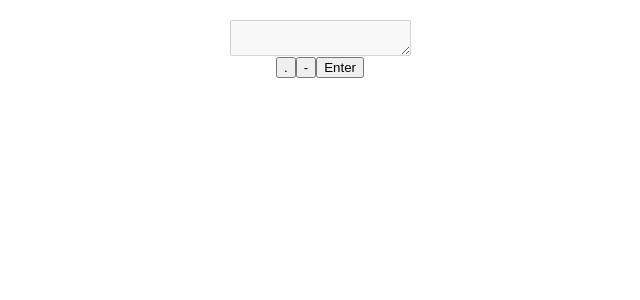
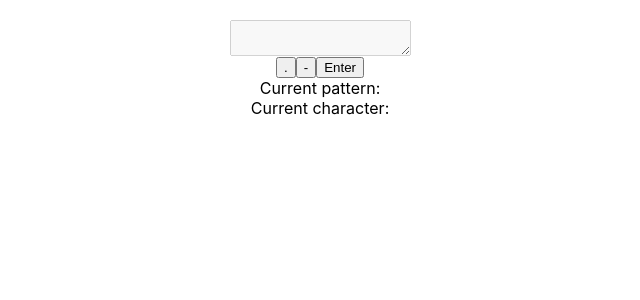
Before and after one commit to CD-Mackay/bad_ui_battles, a React (Create React App) app in the folder morse-code-input/: page / in a window 1280 px wide. Shown: the top 300 px of the page, without its empty margins (320-960 px from the left). Built offline with nearby package versions, Linux system fonts and the light colour scheme.

Commit message:
add spans to show current pattern and selected character

```diff
--- a/morse-code-input/src/App.js
+++ b/morse-code-input/src/App.js
@@ -5,7 +5,6 @@ function App() {
   const [stringFrag, setStringFrag] = useState("");
   const [fullString, setFullString] = useState("");
   const [errorMessage, setErrorMessage] = useState("");
-
 
   const morseData = {
     0: "-----",
@@ -74,9 +73,16 @@ function App() {
     if (newChar !== undefined) {
       addChar(newChar);
     } else {
-      setErrorMessage("Not a valid character")
+      showError();
     }
     setStringFrag("");
+  };
+
+  const showError = () => {
+    setErrorMessage("Not a valid character");
+    setTimeout(() => {
+      setErrorMessage("");
+    }, 2000);
   };
 
   return (
@@ -86,8 +92,15 @@ function App() {
         <button onClick={() => addCodeFrag(".")}>.</button>
         <button onClick={() => addCodeFrag("-")}>-</button>
         <button onClick={translateCode}>Enter</button>
-        <span>{errorMessage}</span>
       </div>
+      <span>Current pattern: {stringFrag}</span>
+      <span>
+        Current character:
+        {Object.keys(morseData, stringFrag).find(
+          (key) => morseData[key] === stringFrag
+        )}
+      </span>
+      <span>{errorMessage}</span>
     </div>
   );
 }
```
